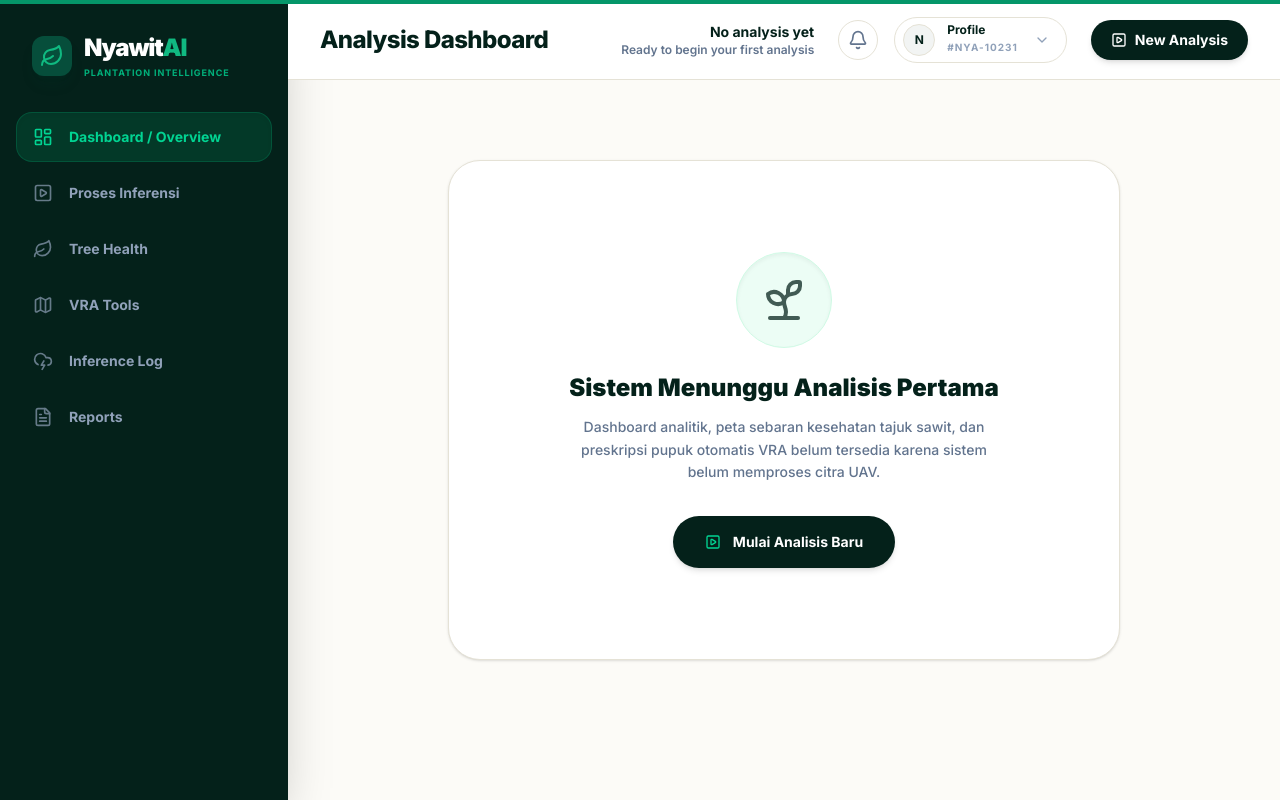
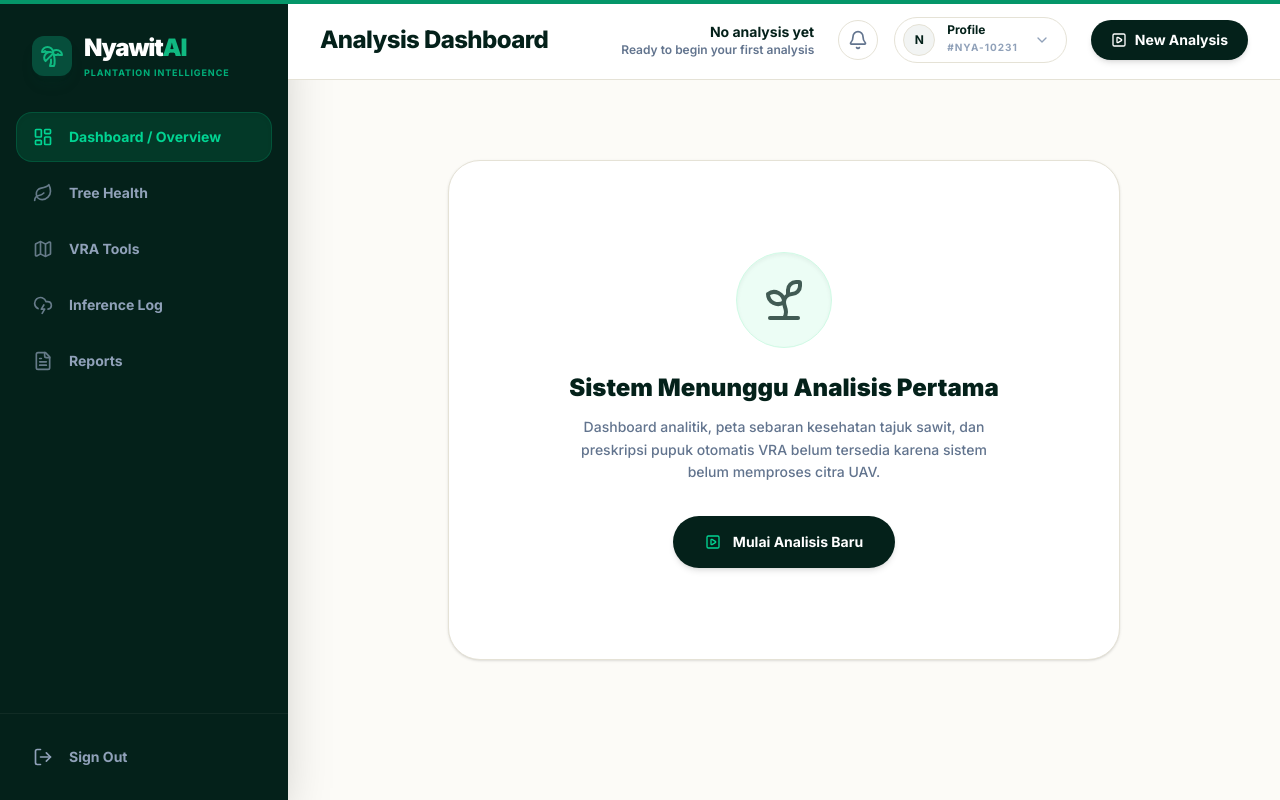
Before and after one commit to capstone-nyawit/capstone-pijak-analisis-sawit, a React (Vite) app: page /dashboard in a window 1280 px wide. Built offline with nearby package versions, Linux system fonts and the light colour scheme.

Commit message:
konfirmasi ulang - sign out dan icon

```diff
--- a/src/components/Navbar.tsx
+++ b/src/components/Navbar.tsx
@@ -4,7 +4,7 @@
  */
 
 import { motion, AnimatePresence } from 'motion/react';
-import { Leaf, Menu, X } from 'lucide-react';
+import { TreePalm, Menu, X } from 'lucide-react';
 import { useState, useEffect } from 'react';
 import { Link, useNavigate } from 'react-router-dom';
 
@@ -34,7 +34,7 @@ export default function Navbar() {
         <div className="flex items-center justify-between h-16">
           <Link to="/" className="flex items-center gap-2">
             <div className="w-10 h-10 bg-brand-900 rounded-xl flex items-center justify-center shadow-lg shadow-brand-900/10">
-              <Leaf className="text-brand-500 w-6 h-6" />
+              <TreePalm className="text-brand-500 w-6 h-6" />
             </div>
             <span className={`font-black text-2xl tracking-tighter transition-colors duration-300 ${scrolled ? 'text-brand-950' : 'text-white'}`}>
               Nyawit<span className="text-brand-500">AI</span>
--- a/src/pages/AuthPage.tsx
+++ b/src/pages/AuthPage.tsx
@@ -5,7 +5,7 @@
 
 import React, { useState } from 'react';
 import { motion, AnimatePresence } from 'motion/react';
-import { Leaf, ArrowRight, Mail, Lock, User, Building2, ShieldCheck, Eye, EyeOff, CheckCircle2, Globe, Clock, RefreshCw } from 'lucide-react';
+import { TreePalm, ArrowRight, Mail, Lock, User, Building2, ShieldCheck, Eye, EyeOff, CheckCircle2, Globe, Clock, RefreshCw } from 'lucide-react';
 import { useNavigate } from 'react-router-dom';
 
 export default function AuthPage() {
@@ -115,7 +115,7 @@ export default function AuthPage() {
             onClick={() => navigate('/')}
           >
             <div className="w-14 h-14 bg-[#fcfbf7] rounded-2xl flex items-center justify-center shadow-[0_20px_40px_rgba(0,0,0,0.3)] group-hover:scale-105 transition-transform">
-              <Leaf className="text-[#04211a] w-8 h-8" />
+              <TreePalm className="text-[#04211a] w-8 h-8" />
             </div>
             <span className="text-[#fcfbf7] font-black text-4xl tracking-tighter">
               Nyawit<span className="text-teal-400">AI</span>
--- a/src/pages/Dashboard.tsx
+++ b/src/pages/Dashboard.tsx
@@ -8,7 +8,7 @@ import { motion, AnimatePresence } from 'motion/react';
 import {
   LayoutDashboard,
   Map,
-  Leaf,
+  TreePalm,
   Sprout,
   FileText,
   FileSpreadsheet,
@@ -43,7 +43,8 @@ import {
   Eye,
   Target,
   Zap,
-  Beaker
+  Beaker,
+  Leaf
 } from 'lucide-react';
 import { useNavigate, Link } from 'react-router-dom';
 import {
@@ -228,7 +229,7 @@ export default function Dashboard() {
       className="min-h-[480px] w-full flex flex-col items-center justify-center text-center p-8 bg-white rounded-[2rem] border border-[#e5e2d6] shadow-sm max-w-2xl mx-auto my-12"
     >
       <div className="w-20 h-20 bg-emerald-50 rounded-full flex items-center justify-center mb-6 text-emerald-700 shadow-inner border border-emerald-100/50 animate-pulse">
-        <Leaf className="w-10 h-10 text-emerald-800" />
+        <TreePalm className="w-10 h-10 text-emerald-800" />
       </div>
       <h3 className="text-xl font-black text-[#04211a] mb-2">{title}</h3>
       <p className="text-slate-500 max-w-md font-semibold text-xs leading-relaxed mb-6">
@@ -262,7 +263,7 @@ export default function Dashboard() {
 
   const menu = [
     { icon: LayoutDashboard, label: 'Dashboard / Overview', value: 'Overview' as const, active: activeTab === 'Overview' },
-    { icon: PlaySquare, label: 'Proses Inferensi', value: 'Inference' as const, active: activeTab === 'Inference' },
+    // { icon: PlaySquare, label: 'Proses Inferensi', value: 'Inference' as const, active: activeTab === 'Inference' },
     { icon: Leaf, label: 'Tree Health', value: 'Tree Health' as const, active: activeTab === 'Tree Health' },
     { icon: Map, label: 'VRA Tools', value: 'VRA' as const, active: activeTab === 'VRA' },
     { icon: CloudLightning, label: 'Inference Log', value: 'Logs' as const, active: activeTab === 'Logs' },
@@ -407,6 +408,7 @@ export default function Dashboard() {
     'Menyusun peta zonasi kesehatan & model preskripsi pemupukan (VRA)...'
   ];
 
+  const [showConfirm, setShowConfirm] = useState(false);
   return (
     <>
       {/* TOP FLOATING NOTIFICATION SYSTEM */}
@@ -451,7 +453,7 @@ export default function Dashboard() {
       <div className="w-72 bg-[#04211a] text-white flex flex-col shadow-2xl relative z-20 shrink-0">
         <button onClick={() => setActiveTab('Overview')} className="p-8 flex items-center gap-3 hover:opacity-90 transition-opacity cursor-pointer text-left focus:outline-none">
           <div className="w-10 h-10 bg-brand-900 rounded-xl flex items-center justify-center shadow-lg shadow-brand-900/10 shrink-0">
-            <Leaf className="text-brand-500 w-6 h-6" />
+            <TreePalm className="text-brand-500 w-6 h-6" />
           </div>
           <div>
             <span className="font-black text-2xl tracking-tighter text-white block">
@@ -478,6 +480,15 @@ export default function Dashboard() {
           ))}
         </nav>
 
+        <div className="p-4 mt-auto border-t border-white/5">
+          <button
+            onClick={() => navigate('/auth')}
+            className="w-full flex items-center gap-4 px-4 py-4 rounded-2xl text-sm font-bold text-slate-400 hover:bg-white/5 hover:text-white transition-all border border-transparent"
+          >
+            <LogOut className="w-5 h-5" />
+            Sign Out
+          </button>
+        </div>
       </div>
 
       {/* Main Content ------------------------------------------ */}
@@ -697,6 +708,37 @@ export default function Dashboard() {
           </AnimatePresence>
         </div>
       </div>
+
+      {showConfirm && (
+        <div className="fixed inset-0 z-[9999] flex items-center justify-center bg-black/70 backdrop-blur-md p-4 transition-all">
+          <div className="bg-[#021611] border border-emerald-500/10 rounded-3xl p-6 max-w-sm w-full shadow-2xl shadow-black/50">
+
+            <p className="text-white text-sm mb-6 leading-relaxed">
+              Apakah Anda yakin ingin keluar? Sesi Anda saat ini akan diakhiri.
+            </p>
+
+            <div className="flex gap-3 justify-end">
+              <button
+                onClick={() => setShowConfirm(false)}
+                className="px-5 py-2.5 text-sm font-bold text-emerald-500/50 hover:bg-white/5 hover:text-white rounded-xl transition-all"
+              >
+                Batal
+              </button>
+
+              <button
+                onClick={() => {
+                  setShowConfirm(false);
+                  navigate('/auth');
+                }}
+                className="px-5 py-2.5 text-sm font-bold bg-red-500/10 hover:bg-red-500 text-red-400 hover:text-white rounded-xl border border-red-500/20 hover:border-transparent transition-all"
+              >
+                Keluar
+              </button>
+            </div>
+
+          </div>
+        </div>
+      )}
     </div>
     </>
   );
```
Also changed, not shown: 1 other file (tests, documents, lock files or other folders).
